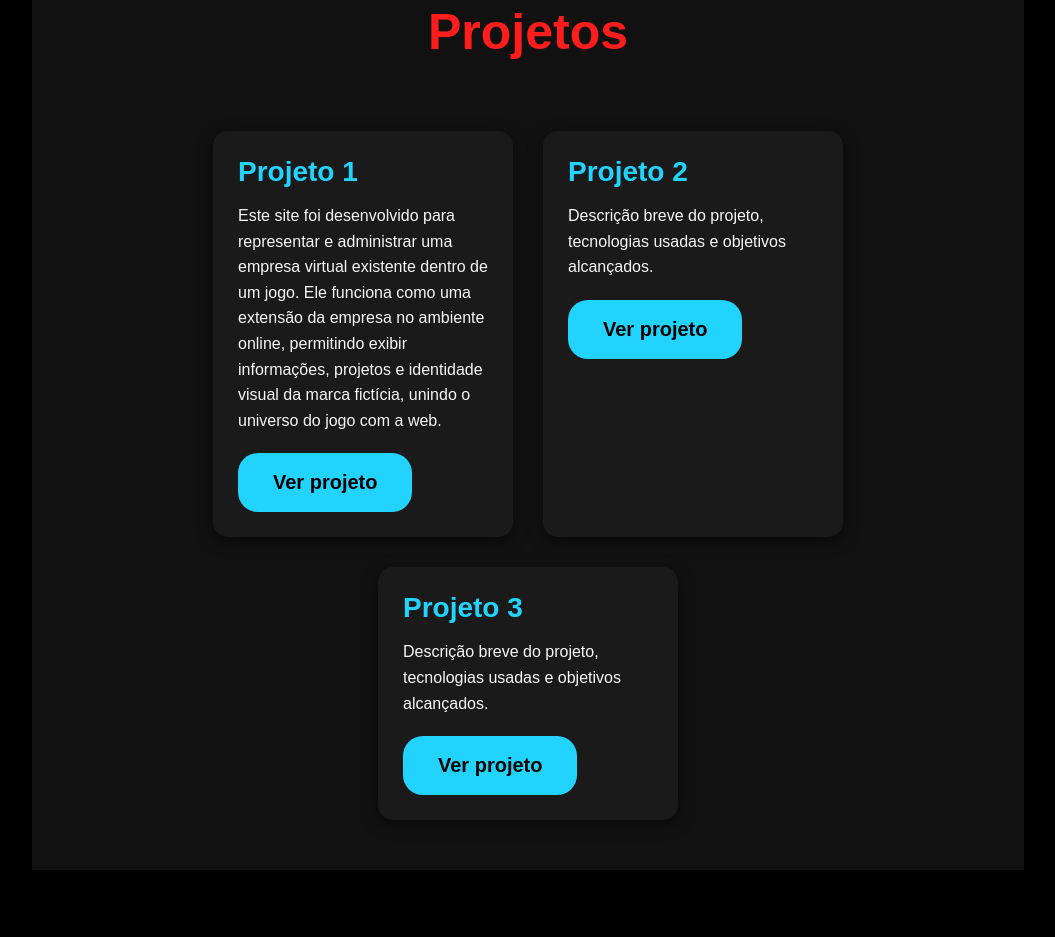
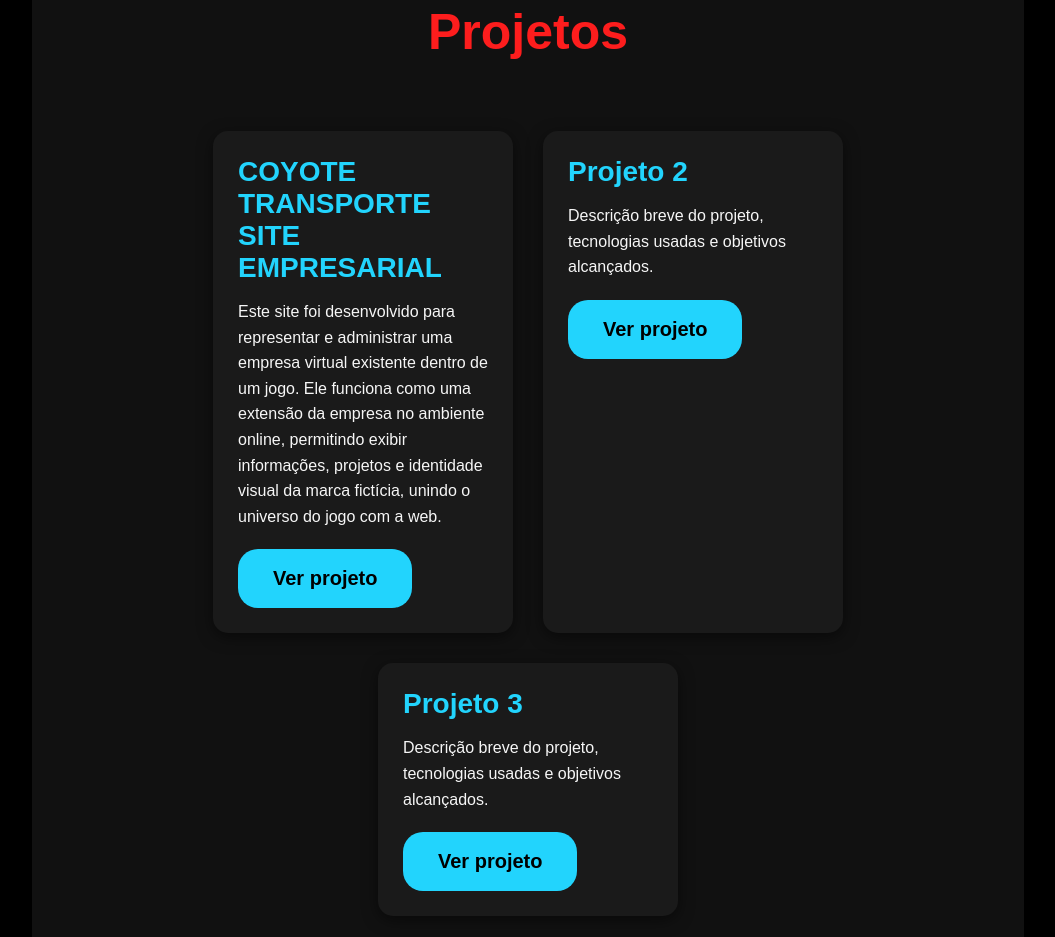
Before and after one commit to kauanHsilva/Kauan-Portifolio, a plain HTML site: page index.html in a window 1280 px wide. Shown: the part 846-1783 px from the top of the page, without its empty margins (112-1167 px from the left). Drawn offline with Linux system fonts and the light colour scheme; a web font is replaced by a local one.

Commit message:
index.html

```diff
--- a/index.html
+++ b/index.html
@@ -47,7 +47,7 @@
             <div class="projects-container">
 
                 <div class="project-card">
-                    <h3>Projeto 1</h3>
+                    <h3>COYOTE TRANSPORTE SITE EMPRESARIAL</h3>
                     <p>Este site foi desenvolvido para representar e administrar uma empresa virtual existente dentro de um jogo. Ele funciona como uma extensão da empresa no ambiente online, permitindo exibir informações, projetos e identidade visual da marca fictícia, unindo o universo do jogo com a web.</p>
                     <a href="https://coyotetransporte.vercel.app/" class="project-link">Ver projeto</a>
                 </div>
```
